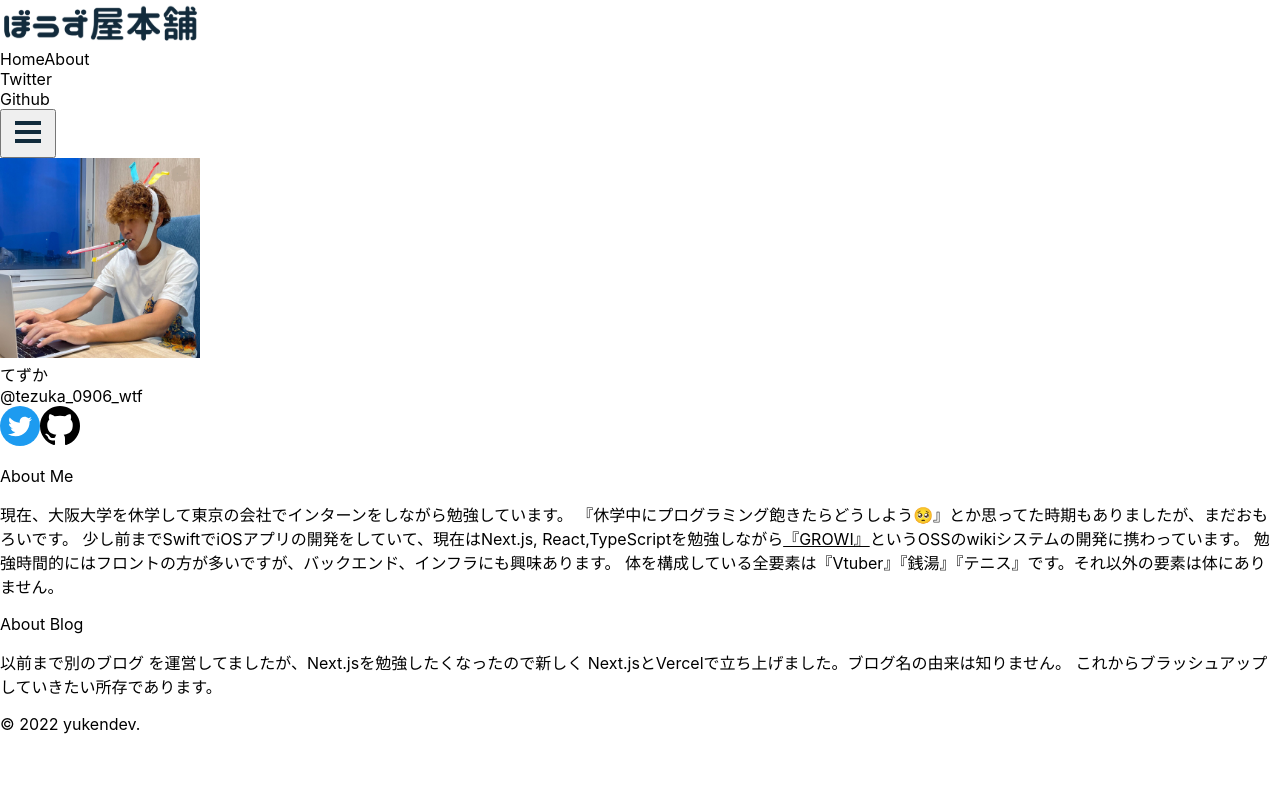
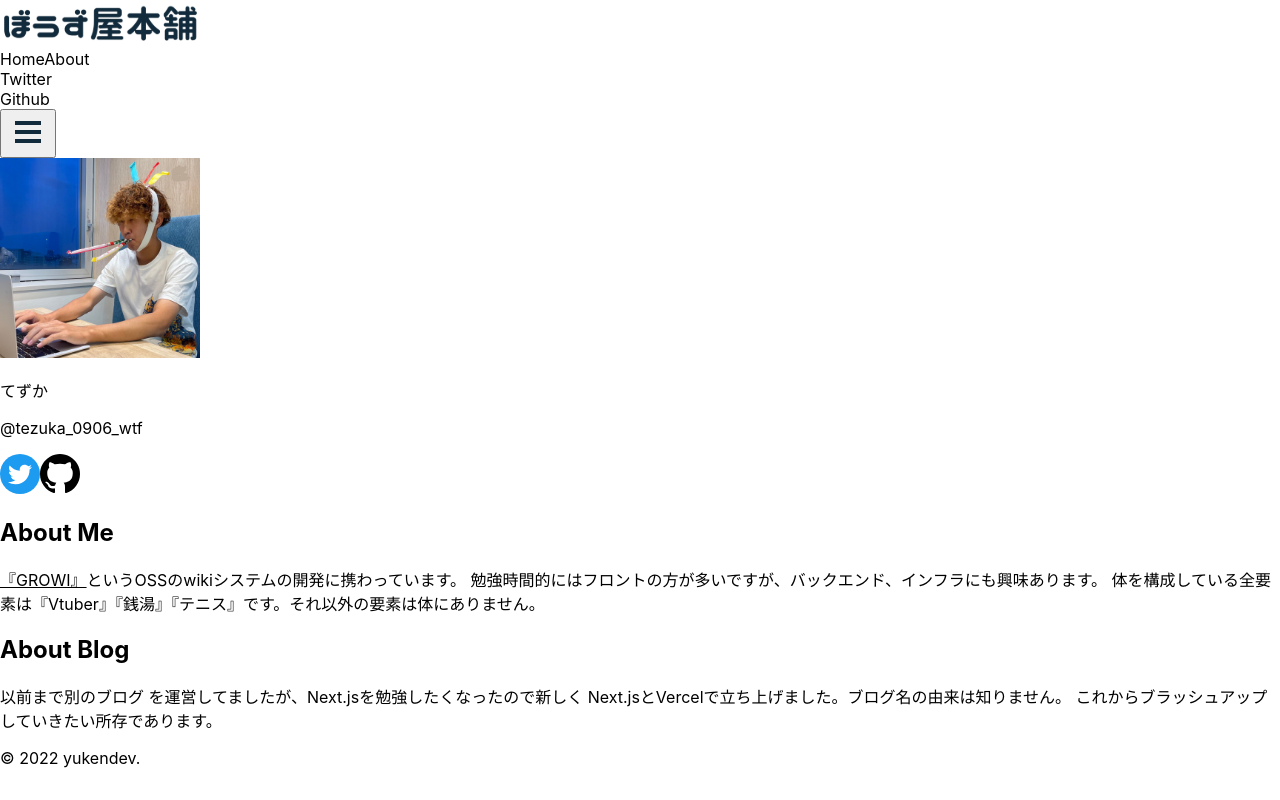
Before and after one commit to yukendev/blog, a Next.js app: page /me in a window 1280 px wide. Built offline with nearby package versions, Linux system fonts and the light colour scheme.

Commit message:
refactor tag in AboutPage

```diff
--- a/pages/me/index.tsx
+++ b/pages/me/index.tsx
@@ -7,7 +7,6 @@ import { Layout } from '../../components/Layout/Layout';
 
 const AboutPage = (): JSX.Element => {
   return (
-    <div>
     <div className='flex flex-col content-between'>
       {/* 写真 */}
       <div className='flex justify-center my-5'>
@@ -22,12 +21,12 @@ const AboutPage = (): JSX.Element => {
 
       {/* 名前 */}
       <div className='flex flex-col content-center my-2'>
-          <div className='text-xl font-medium text-center font-medium'>てずか</div>
-          <div className='text-center font-medium'>@tezuka_0906_wtf</div>
+        <p className='text-xl font-medium text-center font-medium'>てずか</p>
+        <p className='text-center font-medium'>@tezuka_0906_wtf</p>
       </div>
 
       {/* 各種アカウント */}
-        <div className='flex justify-center my-2'>
+      <nav className='flex justify-center my-2'>
         {/* twitter */}
         <a className='mr-2' href='https://twitter.com/tezuka_0906_wtf'>
           <Twitter widht={40} height={40} />
@@ -37,37 +36,28 @@ const AboutPage = (): JSX.Element => {
         <a className='ml-2' href='https://github.com/yukendev'>
           <GitHub widht={40} height={40} />
         </a>
-        </div>
+      </nav>
 
       {/* About Me */}
-        <p className='mx-auto text-xl mt-10 font-medium'>About Me</p>
-        <div className='p-3'>
-          <div className='mx-auto max-w-xl'>
+      <h2 className='mx-auto text-xl mt-10 font-medium'>About Me</h2>
+      <div className='p-3 mx-auto max-w-xl'>
         <p className='font-medium leading-relaxed'>
-              現在、大阪大学を休学して東京の会社でインターンをしながら勉強しています。
-              『休学中にプログラミング飽きたらどうしよう🥺』とか思ってた時期もありましたが、まだおもろいです。
-              少し前までSwiftでiOSアプリの開発をしていて、現在はNext.js,
-              React,TypeScriptを勉強しながら
           <a href='https://growi.org/' style={{ textDecoration: 'underline' }}>『GROWI』</a>
           というOSSのwikiシステムの開発に携わっています。
           勉強時間的にはフロントの方が多いですが、バックエンド、インフラにも興味あります。
           体を構成している全要素は『Vtuber』『銭湯』『テニス』です。それ以外の要素は体にありません。
         </p>
       </div>
-        </div>
 
       {/* About Blog */}
-        <p className='mx-auto text-xl mt-10 font-medium'>About Blog</p>
-        <div className='p-3'>
-          <div className='mx-auto max-w-xl'>
+      <h2 className='mx-auto text-xl mt-10 font-medium'>About Blog</h2>
+      <div className='p-3 mx-auto max-w-xl'>
         <p className='font-medium'>
           以前まで別のブログ
           を運営してましたが、Next.jsを勉強したくなったので新しく
           Next.jsとVercelで立ち上げました。ブログ名の由来は知りません。
           これからブラッシュアップしていきたい所存であります。
         </p>
-          </div>
-        </div>
       </div>
     </div>
   );
```
Lines whose indentation alone changed are shown as unchanged.
